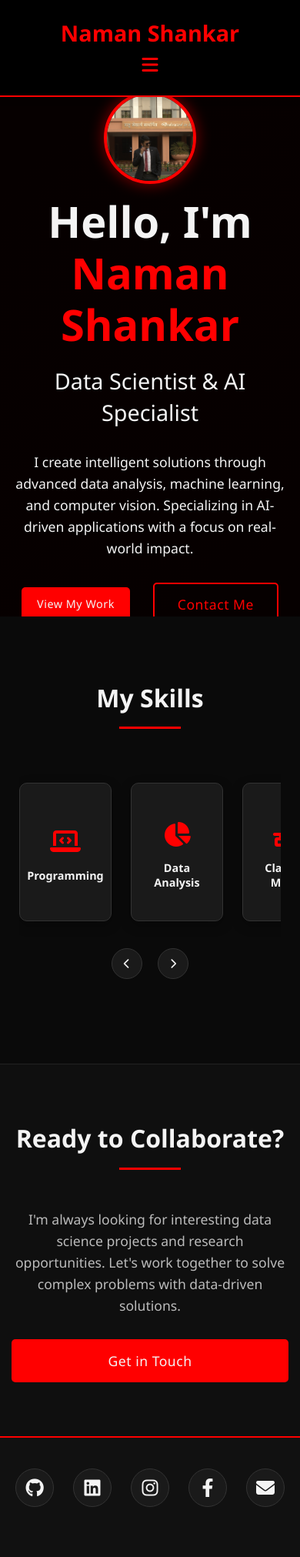
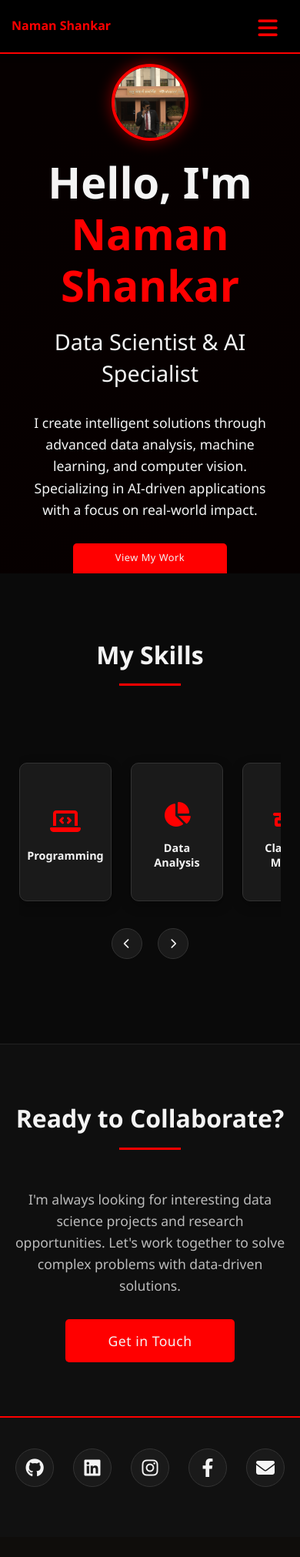
Before and after one commit to Naman2014/portfolio, a Flask app: page / in a window 390 px wide. Shown: the whole page at 77% size. After the commit the page ends 1932 px from the top, so only its background shows below. Run offline with Flask 3, Linux system fonts and the light colour scheme.

Commit message:
main_commit

```diff
--- a/static/css/style.css
+++ b/static/css/style.css
@@ -48,13 +48,17 @@ header {
     box-shadow: 0 2px 10px rgba(0, 0, 0, 0.2);
 }
 
+header .container,
 .nav-container {
     display: flex;
+    flex-direction: row;
+    align-items: center;
     justify-content: space-between;
-    align-items: center;
 }
 
 .logo {
+    text-align: left;
+    margin-left: 0;
     font-size: 1.8rem;
     font-weight: bold;
     color: var(--primary-color);
@@ -120,7 +124,9 @@ header {
 
 .btn,
 .btn-outline {
-    display: inline-block;
+    display: block;
+    margin-left: auto;
+    margin-right: auto;
     padding: 12px 30px;
     font-size: 1.1rem;
     font-weight: 500;
@@ -534,31 +540,69 @@ footer {
 
 @media (max-width: 768px) {
     .hero {
-        padding-top: 30px;
-        min-height: 70vh;
+        padding-top: 80px;
+        min-height: calc(100vh - 80px);
     }
 
     .hero h1 {
-        font-size: 2.5rem;
+        font-size: 1.5rem;
+        margin-top: 10px;
     }
 
     .hero h2 {
-        font-size: 1.3rem;
+        font-size: 0.95rem;
+        margin-bottom: 10px;
+    }
+
+    .hero p {
+        font-size: 0.85rem;
+        margin-bottom: 20px;
     }
 
     .nav-container {
-        flex-direction: column;
+        padding: 0 15px;
+        position: relative;
+    }
+
+    .logo {
+        font-size: 1.1rem;
     }
 
     .nav-menu {
-        margin-top: 20px;
-        justify-content: center;
-        flex-wrap: wrap;
+        position: fixed;
+        top: 0;
+        left: -100%;
+        width: 100%;
+        height: 100vh;
+        background-color: rgba(0, 0, 0, 0.98);
+        flex-direction: column;
+        align-items: center;
+        padding: 80px 0 40px 0;
+        transition: left 0.3s ease;
+        z-index: 1000;
+    }
+
+    .nav-menu.active {
+        left: 0;
     }
 
     .nav-menu li {
-        margin: 0 10px;
-        margin-bottom: 10px;
+        margin: 20px 0;
+        opacity: 0;
+        transform: translateY(20px);
+        transition: opacity 0.3s ease, transform 0.3s ease;
+    }
+
+    .nav-menu.active li {
+        opacity: 1;
+        transform: translateY(0);
+    }
+
+    .nav-menu a {
+        font-size: 1rem;
+        padding: 10px 20px;
+        display: block;
+        text-align: center;
     }
 
     .article-grid,
@@ -574,25 +618,80 @@ footer {
         left: 50%;
         transform: translateX(-50%);
     }
+
+    .profile-picture-container {
+        margin-top: 80px;
+        margin-bottom: 35px;
+    }
+
+    .btn-row {
+        width: 100%;
+        max-width: 250px;
+        margin: 0 auto;
+        padding: 0 15px;
+        gap: 15px;
+        display: flex;
+        flex-direction: column;
+        align-items: center;
+        justify-content: center;
+    }
+
+    .btn, .btn-outline {
+        width: 100%;
+        max-width: 250px;
+        padding: 10px 20px;
+        font-size: 0.85rem;
+        margin: 0;
+        display: flex;
+        align-items: center;
+        justify-content: center;
+        white-space: nowrap;
+        text-align: center;
+    }
+
+    .btn-spacing {
+        margin: 0;
+    }
 }
 
 @media (max-width: 480px) {
     .hero {
-        padding-top: 15px;
-        min-height: 60vh;
+        padding-top: 80px;
     }
 
     .hero h1 {
-        font-size: 2rem;
+        font-size: 1.3rem;
+        padding: 0 10px;
     }
 
     .hero h2 {
-        font-size: 1.1rem;
+        font-size: 0.9rem;
+        padding: 0 12px;
     }
 
-    .btn {
-        padding: 10px 20px;
-        font-size: 0.9rem;
+    .hero p {
+        font-size: 0.8rem;
+        padding: 0 12px;
+    }
+
+    .btn-row {
+        max-width: 220px;
+        gap: 12px;
+        padding: 0 10px;
+    }
+
+    .btn, .btn-outline {
+        font-size: 0.8rem;
+        padding: 8px 16px;
+        max-width: 220px;
+        min-width: 180px;
+    }
+
+    .profile-picture-container {
+        width: 100px;
+        height: 100px;
+        margin-top: 70px;
+        margin-bottom: 20px;
     }
 }
 
@@ -802,7 +901,7 @@ footer {
     .profile-picture-container {
         width: 140px;
         height: 140px;
-        margin-top: 28px;
+        margin-top: 40px;
         margin-bottom: 20px;
     }
 }
@@ -811,7 +910,7 @@ footer {
     .profile-picture-container {
         width: 120px;
         height: 120px;
-        margin-top: 24px;
+        margin-top: 30px;
         margin-bottom: 15px;
     }
 }
@@ -1162,27 +1261,59 @@ footer {
     background: none;
     border: none;
     color: var(--primary-color);
-    font-size: 1.5rem;
+    font-size: 1.8rem;
     cursor: pointer;
-    padding: 5px;
+    padding: 10px;
+    position: fixed;
+    right: 20px;
+    top: 15px;
+    z-index: 1002;
+    width: 44px;
+    height: 44px;
+    display: flex;
+    align-items: center;
+    justify-content: center;
 }
 
 @media (max-width: 768px) {
-    .mobile-menu-btn {
-        display: block;
+    header {
+        padding: 15px 0;
+        position: fixed;
+        width: 100%;
+        top: 0;
+        background-color: rgba(0, 0, 0, 0.98);
+        height: 70px;
+        display: flex;
+        align-items: center;
+        z-index: 1001;
+    }
+
+    .nav-container {
+        padding: 0 15px;
+        position: relative;
+        width: 100%;
+        display: flex;
+        justify-content: space-between;
+        align-items: center;
+    }
+
+    .logo {
+        font-size: 1.1rem;
     }
 
     .nav-menu {
         position: fixed;
-        top: 70px;
+        top: 0;
         left: -100%;
         width: 100%;
-        height: calc(100vh - 70px);
-        background-color: rgba(0, 0, 0, 0.95);
+        height: 100vh;
+        background-color: rgba(0, 0, 0, 0.98);
         flex-direction: column;
         align-items: center;
-        padding: 40px 0;
+        padding: 100px 0 40px 0;
         transition: left 0.3s ease;
+        z-index: 1000;
+        overflow-y: auto;
     }
 
     .nav-menu.active {
@@ -1191,11 +1322,143 @@ footer {
 
     .nav-menu li {
         margin: 15px 0;
+        opacity: 0;
+        transform: translateY(20px);
+        transition: opacity 0.3s ease, transform 0.3s ease;
+        width: 100%;
+        text-align: center;
+    }
+
+    .nav-menu.active li {
+        opacity: 1;
+        transform: translateY(0);
     }
 
     .nav-menu a {
-        font-size: 1.2rem;
+        font-size: 1rem;
         padding: 10px 20px;
+        display: block;
+        text-align: center;
+        color: var(--light-color);
+        border-bottom: 1px solid rgba(255, 255, 255, 0.1);
+        width: 100%;
+    }
+
+    .nav-menu a:hover {
+        background-color: rgba(255, 0, 0, 0.1);
+    }
+
+    main {
+        padding-top: 70px;
+    }
+
+    .hero {
+        padding-top: 120px;
+        min-height: calc(100vh - 70px);
+        display: flex;
+        flex-direction: column;
+        align-items: center;
+        justify-content: flex-start;
+    }
+
+    .profile-picture-container {
+        margin-top: 100px;
+        margin-bottom: 40px;
+        z-index: 1;
+    }
+
+    .hero h1 {
+        font-size: 1.5rem;
+        margin-top: 10px;
+    }
+
+    .hero h2 {
+        font-size: 0.95rem;
+        margin-bottom: 10px;
+    }
+
+    .hero p {
+        font-size: 0.85rem;
+        margin-bottom: 20px;
+    }
+
+    .btn-row {
+        width: 100%;
+        max-width: 250px;
+        margin: 0 auto;
+        padding: 0 15px;
+        gap: 15px;
+        display: flex;
+        flex-direction: column;
+        align-items: center;
+        justify-content: center;
+    }
+
+    .btn, .btn-outline {
+        width: 100%;
+        max-width: 250px;
+        padding: 10px 20px;
+        font-size: 0.85rem;
+        margin: 0;
+        display: flex;
+        align-items: center;
+        justify-content: center;
+        white-space: nowrap;
+        text-align: center;
+    }
+
+    .btn-spacing {
+        margin: 0;
+    }
+}
+
+@media (max-width: 480px) {
+    .hero {
+        padding-top: 80px;
+    }
+
+    .profile-picture-container {
+        width: 100px;
+        height: 100px;
+        margin-top: 70px;
+        margin-bottom: 20px;
+    }
+
+    .hero h1 {
+        font-size: 1.3rem;
+        padding: 0 10px;
+    }
+
+    .hero h2 {
+        font-size: 0.9rem;
+        padding: 0 12px;
+    }
+
+    .hero p {
+        font-size: 0.8rem;
+        padding: 0 12px;
+    }
+
+    .btn-row {
+        max-width: 220px;
+        gap: 12px;
+        padding: 0 10px;
+    }
+
+    .btn, .btn-outline {
+        font-size: 0.8rem;
+        padding: 8px 16px;
+        max-width: 220px;
+        min-width: 180px;
+    }
+
+    .logo {
+        font-size: 1rem;
+    }
+
+    .nav-menu a {
+        font-size: 0.95rem;
+        padding: 8px 16px;
     }
 }
 
@@ -1324,3 +1587,21 @@ footer {
         font-size: 0.9rem;
     }
 }
+
+section .btn,
+section .btn-outline,
+.container .btn,
+.container .btn-outline {
+  display: block;
+  margin-left: auto !important;
+  margin-right: auto !important;
+  float: none !important;
+}
+
+/* If the parent uses flex, center children */
+section,
+.container {
+  display: flex;
+  flex-direction: column;
+  align-items: center;
+}
```
